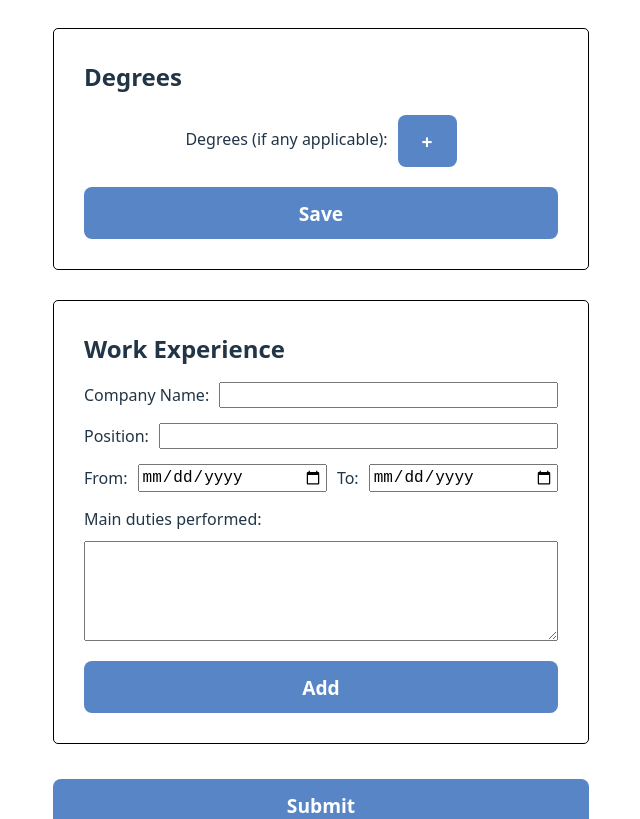
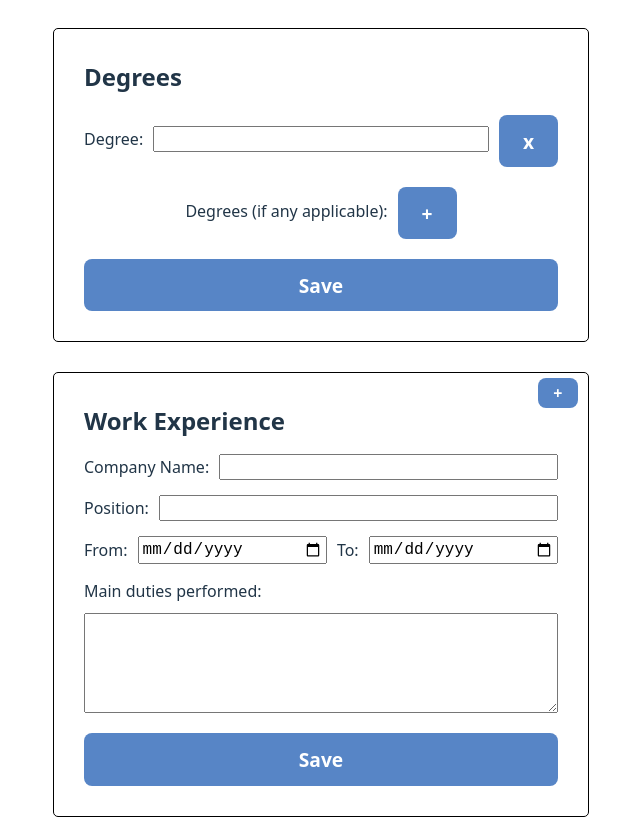
Before and after one commit to aknos2/cv-application, a React (Vite) app: page / in a window 1280 px wide. Shown: the part 731-1550 px from the top of the page, without its empty margins (319-959 px from the left). Built offline with nearby package versions, Linux system fonts and the light colour scheme.

Commit message:
Add functions to degrees component. Added add/delete/save button functions.

```diff
--- a/src/components/AddDeleteRows.jsx
+++ b/src/components/AddDeleteRows.jsx
@@ -1,7 +1,11 @@
 export function addRow(setRow, rows) {
-    setRow([...rows, crypto.randomUUID()]);
+    const newId = crypto.randomUUID();
+    setRow([...rows, {
+        id: newId,
+        degree: ""
+    }]);
 }
 
-export function deleteRow(setRow, rows, id) {
-    setRow(rows.filter(degreeId => degreeId !== id));
+export function deleteRow(setRow, rows, id, e) {
+    setRow(rows.filter(row => row.id !== id));
 }
--- a/src/components/Degrees.jsx
+++ b/src/components/Degrees.jsx
@@ -2,33 +2,78 @@
 import CustomInput from "./CustomInput";
 import Button from "./Button";
 import { addRow, deleteRow } from "./AddDeleteRows";
+import { useFormSave } from "./useFormSave";
 
 export default function DegreesSection() {
-    const [degreeRows, setDegreeRows] = useState([]);
+    const [degreeRows, setDegreeRows] = useState([{ degree: "" }]);
+
+    const {
+        savedData,
+        isEditing,
+        showForm,
+        handleSaveButton
+    } = useFormSave(null);
+
+    const onSaveClick = (e) => {
+        // Filter out empty entries before saving
+        const nonEmptyRows = degreeRows.filter(row => row.degree.trim() !== "");
+
+        handleSaveButton(e, nonEmptyRows, nonEmptyRows);
+
+        if (!isEditing) {
+            setDegreeRows(nonEmptyRows);
+        }
+    }
+
+    const handleInputChange = (e, id, field) => {
+        setDegreeRows(prevRows =>
+            prevRows.map(row =>
+                row.id === id ? {...row, [field]: e.target.value} : row
+            )
+        );
+    }
+
+    if (!showForm && savedData) {
+        return (
+            <div className="container">
+                <h2>Degrees</h2>
+                {Array.isArray(savedData) && savedData.map((entry) => (
+                    <div key={entry.id} className="saved-info degrees-section">
+                        <ul>
+                            <li>{entry.degree}</li>
+                        </ul>
+                    </div>
+                ))}
+                <Button text="Edit" onClick={onSaveClick} aria-label="edit"/>
+            </div>
+        );
+    }
 
     return (
         <div className="container">
             <h2>Degrees</h2>
 
+            {degreeRows.map((entry) => (
+                <div key={entry.id} className="fill degrees">
+                    <CustomInput
+                        label="Degree:"
+                        type="text"
+                        id={`degrees-${entry.id}`}
+                        name={`degrees-${entry.id}`}
+                        aria-required="false"
+                        value={entry.degree}
+                        onChange={(e) => handleInputChange(e, entry.id, "degree")}
+                    />
+                    <Button aria-label="delete" onClick={() => deleteRow(setDegreeRows, degreeRows, entry.id)} text="x"/>
+                </div>
+            ))}
+
             <div className="fill degrees">
-                <label htmlFor="degrees-0">Degrees (if any applicable): </label>
+                <label htmlFor="degrees-add">Degrees (if any applicable): </label>
                 <Button type="button" className="add-btn" onClick={() => addRow(setDegreeRows, degreeRows)} aria-label="add more" text="+"/>
             </div>
 
-            {degreeRows.map((id) => (
-                <div key={id} className="fill degrees">
-                    <CustomInput
-                        label="Degree:"
-                        type="text"
-                        id={`degrees-${id}`}
-                        name={`degrees-${id}`}
-                        aria-required="false"
-                    />
-                    <Button aria-label="delete" onClick={() => deleteRow(setDegreeRows, degreeRows, id)} text="x"/>
-                </div>
-            ))}
-
-            <Button text="Save" aria-label="save"/>
+            <Button onClick={onSaveClick} aria-label="save"/>
         </div>
     );
 }
--- a/src/components/WorkExperience.jsx
+++ b/src/components/WorkExperience.jsx
@@ -64,7 +64,8 @@
                 />
             </div>
 
-            <Button text="Add"/>
+            <Button />
+            <Button text="+" id="add-btn"/>
         </div>
     );
 }
--- a/src/components/useFormSave.jsx
+++ b/src/components/useFormSave.jsx
@@ -6,7 +6,7 @@
   const [showForm, setShowForm] = useState(true);
   const [showErrors, setShowErrors] = useState(false);
 
-  const handleSaveButton = (e, formData) => {
+  const handleSaveButton = (e, formData, overrideSaveData = null) => {
     e.preventDefault();
 
     if (!isEditing) {
@@ -14,12 +14,11 @@
 
       // Run the validation function passed to the hook
       const isValid = validateFormFn ? validateFormFn() : true;
-      if (!isValid) {
-        return;
-      }
+      if (!isValid) return;
+
 
       // We're in "Save" mode - save the data and switch to view mode
-      setSavedData(formData);
+      setSavedData(overrideSaveData ?? formData);
       setShowForm(false);
       setIsEditing(true);
     } else {
--- a/src/styles/form.css
+++ b/src/styles/form.css
@@ -70,6 +70,7 @@
     border: 1px solid black;
     border-radius: 5px;
     padding: 30px;
+    position: relative;
 }
 
 .fill {
```
